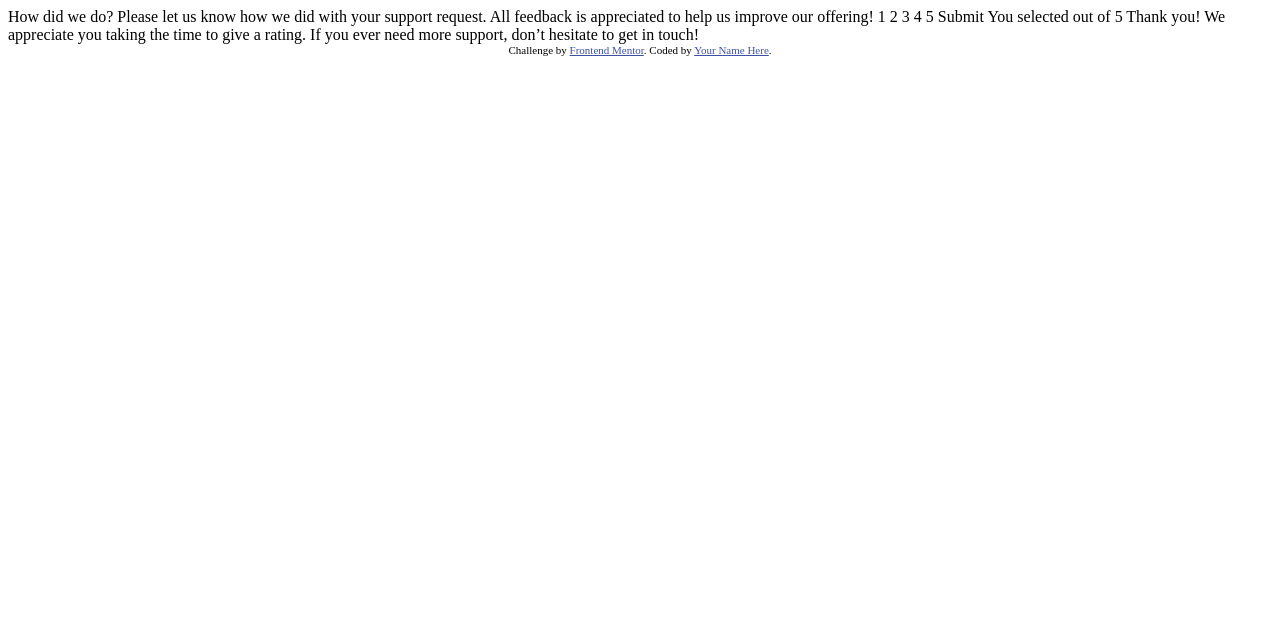
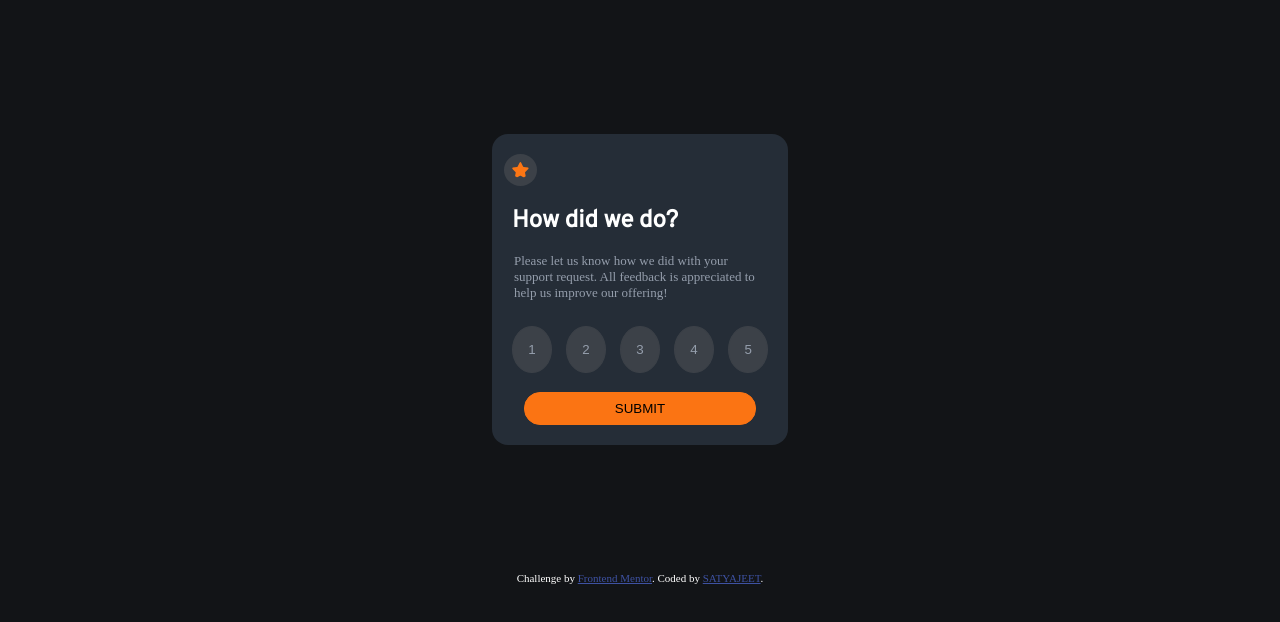
Before and after one commit to 123Satyajeet123/Interactive-rating-component, a plain HTML site: page index.html in a window 1280 px wide. Drawn offline with Linux system fonts and the light colour scheme.

Commit message:
Add files via upload

```diff
--- a/index.html
+++ b/index.html
@@ -1,8 +1,10 @@
 <!DOCTYPE html>
 <html lang="en">
+
 <head>
   <meta charset="UTF-8">
-  <meta name="viewport" content="width=device-width, initial-scale=1.0"> <!-- displays site properly based on user's device -->
+  <meta name="viewport" content="width=device-width, initial-scale=1.0">
+  <!-- displays site properly based on user's device -->
 
   <link rel="icon" type="image/png" sizes="32x32" href="./images/favicon-32x32.png">
 
@@ -10,40 +12,75 @@
 
   <!-- Feel free to remove these styles or customise in your own stylesheet 👍 -->
   <style>
-    .attribution { font-size: 11px; text-align: center; }
-    .attribution a { color: hsl(228, 45%, 44%); }
+    .attribution {
+      font-size: 11px;
+      text-align: center;
+    }
+
+    .attribution a {
+      color: hsl(228, 45%, 44%);
+    }
   </style>
+  <link rel="stylesheet" href="style.css">
+  <link rel="shortcut icon" href="favicon.ico" type="image/x-icon">
+  <link rel="preconnect" href="https://fonts.googleapis.com">
+  <link rel="preconnect" href="https://fonts.gstatic.com" crossorigin>
+  <link href="https://fonts.googleapis.com/css2?family=Overpass&display=swap" rel="stylesheet">
 </head>
+
 <body>
 
   <!-- Rating state start -->
+  <div class="top_container">
+    <img src="images/icon-star.svg" class="star" alt="star.png">
+    <h1>How did we do?</h1>
 
-  How did we do?
+    <p class ="left">Please let us know how we did with your support request. All feedback is appreciated
+      to help us improve our offering!</p>
 
-  Please let us know how we did with your support request. All feedback is appreciated
-  to help us improve our offering!
 
-  1 2 3 4 5
+    <div class="num">
+      <button class="number 1">1</button>
+      <button class="number 2">2</button>
+      <button class="number 3">3</button>
+      <button class="number 4">4</button>
+      <button class="number 5">5</button>
+    </div>
 
-  Submit
+
+    <button class="btn">
+      SUBMIT
+    </button>
+  </div>
 
   <!-- Rating state end -->
 
   <!-- Thank you state start -->
+  <div class="bottom_container">
+    <img src="images/illustration-thank-you.svg" alt="Thank You">
+    <p class ="text-align-center custom">You selected  <span>Add-rating</span> out of 5</p>
+    <h1 class ="text-align-center">Thank you!</h1>
+    <p class = " left text-align-center">We appreciate you taking the time to give a rating. If you ever need more support,
+      don’t hesitate to get in touch!</p>
+  </div>
 
-  You selected <!-- Add rating here --> out of 5
+  <!-- You selected  Add rating here out of 5 -->
 
-  Thank you!
+  <!-- Thank you!
 
   We appreciate you taking the time to give a rating. If you ever need more support,
-  don’t hesitate to get in touch!
+  don’t hesitate to get in touch! -->
 
   <!-- Thank you state end -->
 
 
   <div class="attribution">
-    Challenge by <a href="https://www.frontendmentor.io?ref=challenge" target="_blank">Frontend Mentor</a>.
-    Coded by <a href="#">Your Name Here</a>.
+    Challenge by <a href="https://www.frontendmentor.io?ref=challenge" target="_blank" class="orange">Frontend Mentor</a>.
+    Coded by <a href="#" class="orange">SATYAJEET</a>.
   </div>
 </body>
+
+<script src="script.js"></script>
+
+
 </html>
--- /dev/null
+++ b/script.js
@@ -0,0 +1,36 @@
+const button = document.querySelector(".btn");
+const selectedRating = document.querySelectorAll(".number");
+const addRating = document.querySelector(".add-rating");
+const topContainer =document.querySelector(".top_container");
+const bottomContainer =document.querySelector(".bottom_container");
+
+let ratingAnswer = 4;
+
+selectedRating.forEach(rating=>{
+    rating.addEventListener("click",function(event){
+        selectedRating.forEach(rating=>{
+            rating.classList.remove ('grey');
+            rating.classList.remove ('white');
+
+
+        });
+        if(event.target.classList.contains("grey")){
+            event.target.classList.remove("grey");
+            event.target.classList.remove("white");
+
+        }
+        else{
+            event.target.classList.add("grey");
+            event.target.classList.add("white");
+
+        }
+        ratingAnswer = event.target.textContent;
+    })
+})
+
+
+button.addEventListener("click",function(){
+    topContainer.style.display="none";
+    bottomContainer.style.display="block";
+    document.querySelector("span").innerText=ratingAnswer;
+})
--- /dev/null
+++ b/style.css
@@ -0,0 +1,99 @@
+body{
+    display: flex;
+    flex-direction: column;
+    justify-content: center;
+    align-items: center;
+    text-align: center;
+    max-height: 100vh;
+    color:hsl(0, 0%, 100%);
+    background-color: hsl(216, 12%, 8%);
+}
+.top_container{
+    background-color:  hsl(213, 19%, 18%);
+    width: 16rem;
+    padding: 20px;
+    border-radius: 1rem;
+    margin: 10% 0 10% 0;
+
+}
+.bottom_container{
+    display:none;
+    background-color:  hsl(213, 19%, 18%);
+    width: 16rem;
+    padding: 20px;
+    border-radius: 1rem;
+    margin: 10% 0 10% 0;
+    text-align: center;
+}
+.star{
+    background-color: rgb(60, 65, 72);
+    padding: 8px;
+    border-radius: 100%;
+    position: relative;
+    right: 7.5rem;
+}
+h1{
+    text-align: left;
+    font-family: "Overpass",sans-serif;
+    font-size: 1.5rem;
+}
+.left{
+    font-size: 15px;
+    color: hsl(217, 12%, 63%);
+    text-align: left;
+    padding: 0 2px 0 2px;
+    font-size: 13px;
+    margin-bottom: 20px;
+}
+.num{
+    display: flex;
+    flex-direction: row;
+    justify-content: space-between;
+
+}
+.number{
+    color: hsl(217, 12%, 63%);
+    padding: 8px;
+    background-color: rgb(60, 65, 72);
+    border-radius: 100%;
+    border:1px solid rgb(60, 65, 72) ;
+    padding: 0.95rem;
+    margin: 5px 0 1.2rem 0;
+    cursor: pointer;
+}
+
+.number:hover{
+    color:white ;
+    background-color: hsl(25, 97%, 53%);
+    border:1px solid  hsl(25, 97%, 53%);
+}
+.btn{
+    padding: 8px 35% 8px 35%;
+    border: 1px solid hsl(25, 97%, 53%);
+    border-radius: 1rem;
+    width: max-content;
+    background-color: hsl(25, 97%, 53%);
+    cursor:pointer;
+}
+.btn:hover{
+    background-color: white;
+    color: hsl(25, 97%, 53%);
+    border: 1px solid white;
+}
+.grey{
+    background-color: hsl(217, 12%, 63%);
+}
+.white{
+    color: white;
+}
+.text-align-center{
+    text-align: center;
+}
+.custom{
+    color: hsl(25, 97%, 53%);
+    border: 1px solid rgb(60, 65, 72);
+    border-radius: 10px;
+    background-color: rgb(60, 65, 72);
+    width: 70%;
+    margin: 18px auto 5px auto;
+}
```
Also changed, not shown: screenshots/Interactive rating component desktop 1.png (added), screenshots/Interactive rating component desktop 2.png (added), screenshots/Interactive rating component mobile 1.png (added), screenshots/Interactive rating component mobile 2.png (added).
